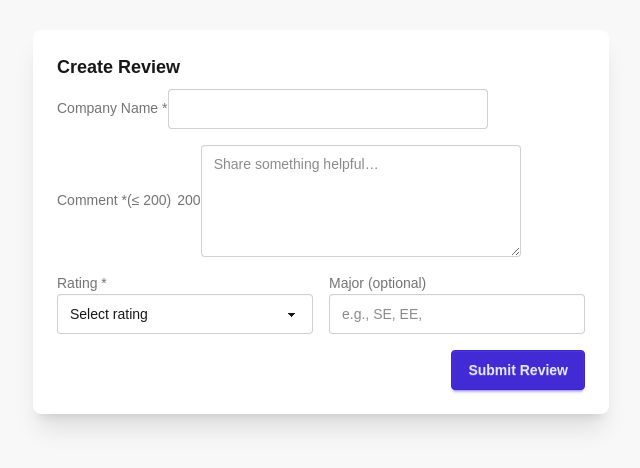
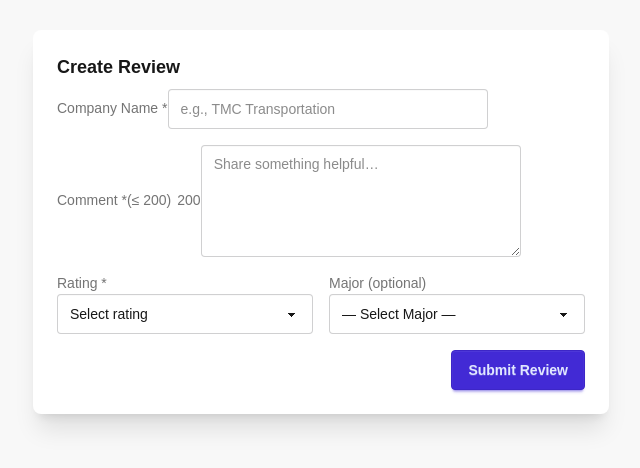
Before and after one commit to jhsotoglz/iowa_state, a Next.js app: page /create_review in a window 1280 px wide. Shown: the part 178-646 px from the top of the page, without its empty margins (319-959 px from the left). Built offline with nearby package versions, Linux system fonts and the light colour scheme.

Commit message:
WIP added dropdown

```diff
--- a/src/app/create_review/page.tsx
+++ b/src/app/create_review/page.tsx
@@ -1,16 +1,32 @@
 // app/create_review/page.tsx
 "use client";
-
 import { useState } from "react";
 
 const ACTION_URL = "/backend/reviews";
 
+// ISU College of Engineering majors (labels show the common ISU abbrev)
+const MAJORS = [
+  { value: "AER E", label: "Aerospace Engineering (AER E)" },
+  { value: "AG E", label: "Agricultural Engineering (AG E)" },
+  { value: "BSE", label: "Biological Systems Engineering (BSE)" },
+  { value: "CH E", label: "Chemical Engineering (CH E)" },
+  { value: "C E", label: "Civil Engineering (C E)" },
+  { value: "CON E", label: "Construction Engineering (CON E)" },
+  { value: "CPR E", label: "Computer Engineering (CPR E)" },
+  { value: "CYB E", label: "Cybersecurity Engineering (CYB E)" },
+  { value: "E E", label: "Electrical Engineering (E E)" },
+  { value: "ENVE", label: "Environmental Engineering (ENVE)" },
+  { value: "I E", label: "Industrial Engineering (I E)" },
+  { value: "M S E", label: "Materials Engineering (M S E)" },
+  { value: "M E", label: "Mechanical Engineering (M E)" },
+  { value: "SE", label: "Software Engineering (SE)" },
+];
+
 export default function CreateReviewPage() {
-  //states
   const [companyName, setCompanyName] = useState("");
   const [comment, setComment] = useState("");
   const [rating, setRating] = useState<number | "">("");
-  const [major, setMajor] = useState("");
+  const [major, setMajor] = useState<string>("");
   const [submitting, setSubmitting] = useState(false);
   const [msg, setMsg] = useState<{ type: "ok" | "err"; text: string } | null>(
     null
@@ -43,15 +59,14 @@ export default function CreateReviewPage() {
           companyName: companyName.trim(),
           comment: comment.trim(),
           rating: Number(rating),
-          major: major.trim() || undefined,
+          // send only if chosen
+          ...(major ? { major } : {}),
         }),
       });
-
       const data = await res.json();
       if (!res.ok) throw new Error(data?.error || "Failed to create review");
 
       setMsg({ type: "ok", text: "Review created 🎉" });
-      // reset
       setCompanyName("");
       setComment("");
       setRating("");
@@ -86,6 +101,7 @@ export default function CreateReviewPage() {
               </label>
               <input
                 className="input input-bordered"
+                placeholder="e.g., TMC Transportation"
                 value={companyName}
                 onChange={(e) => setCompanyName(e.target.value)}
                 required
@@ -141,12 +157,18 @@ export default function CreateReviewPage() {
                     Major (optional)
                   </span>
                 </label>
-                <input
-                  className="input input-bordered"
-                  placeholder="e.g., SE, EE, "
+                <select
+                  className="select select-bordered"
                   value={major}
                   onChange={(e) => setMajor(e.target.value)}
-                />
+                >
+                  <option value="">— Select Major —</option>
+                  {MAJORS.map((m) => (
+                    <option key={m.value} value={m.value}>
+                      {m.label}
+                    </option>
+                  ))}
+                </select>
               </div>
             </div>
 
```
